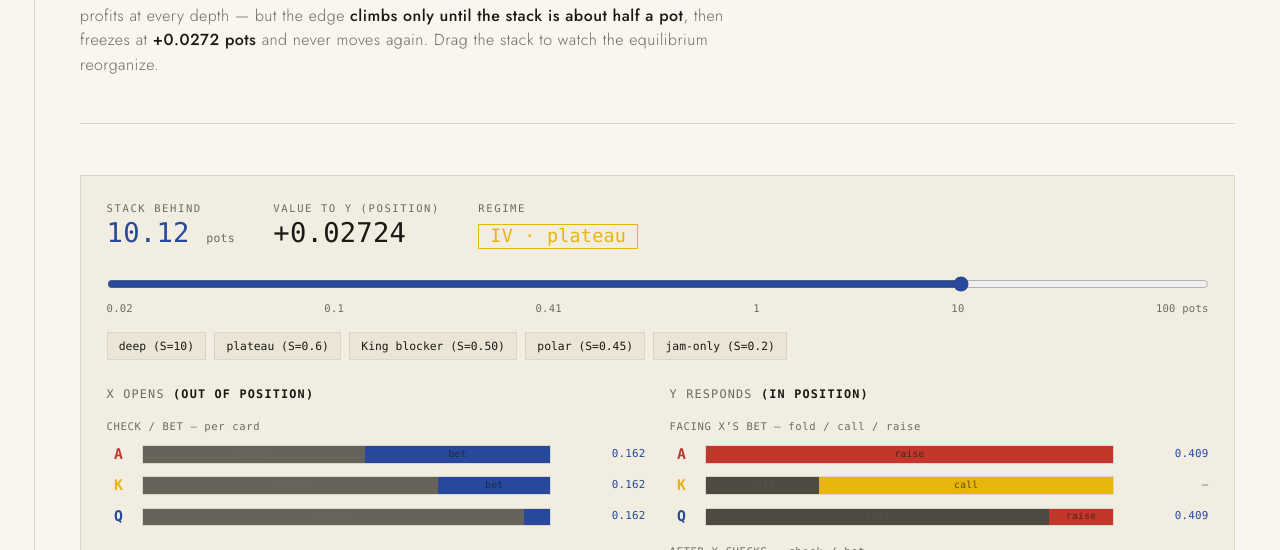
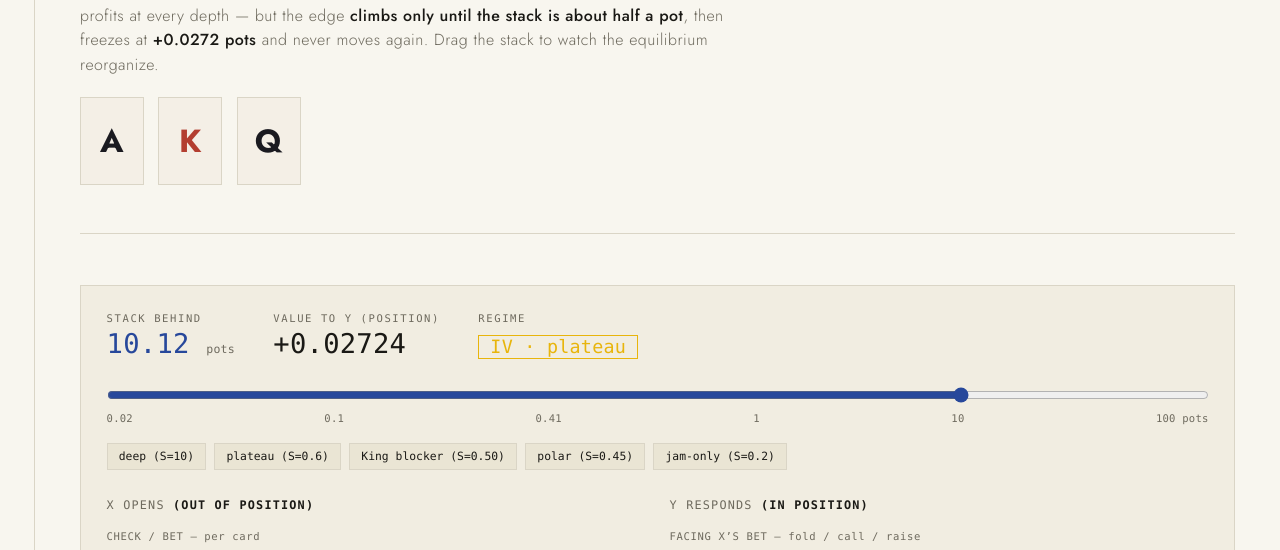
Before and after one commit to joeypopelka/mathematics-of-poker-visualized, a plain HTML site: page akq/nl/index.html in a window 1280 px wide. Shown: the part 193-743 px from the top of the page. Drawn offline with Linux system fonts and the light colour scheme.

Commit message:
Fix broken card faces; share the card component with AKQ no-limit
The hardcodes pass left akq/limit's card tokens circular
(--cardink:var(--cardink)), killing the letter colors — invisible in
dark mode, K no longer red. The tokens (--cardface/--cardink/--cardred,
cross-theme constants) and the .cardrow/.pcard component now live in
site.css; akq/limit's local copies are removed and akq/nl gets the same
A-K-Q trio in its hero. Verified on both pages.

Co-Authored-By: Claude Fable 5 <noreply@anthropic.com>

```diff
--- a/akq/nl/index.html
+++ b/akq/nl/index.html
@@ -152,6 +152,7 @@
   <b>climbs only until the stack is about half a pot</b>, then freezes at
   <b>+0.0272 pots</b> and never moves again. Drag the stack to watch the
   equilibrium reorganize.</p>
+  <div class="cardrow"><div class="pcard">A</div><div class="pcard red">K</div><div class="pcard">Q</div></div>
 </header>
 
 <section>
--- a/site.css
+++ b/site.css
@@ -39,6 +39,8 @@
   --screen:#10141D; --screencell:#0D111A; --screencellline:#1A202D;
   --screengrid:#1B2231; --screengrid2:#161C29; --screendim:#5A6478;
   --screenink:#B9C0CE; --screenlabel:#8A92A4; --screencursor:#E6E2D8;
+  /* ---- playing-card faces (AKQ pages): cross-theme constants ---- */
+  --cardface:#F4EFE6; --cardink:#1A1A20; --cardred:#B33E30;
 }
 /* dark theme (softened warm black, never pure) */
 html[data-theme="dark"]{
@@ -112,3 +114,10 @@ h2 .sub{display:block;font-family:var(--mono);font-size:.68rem;font-weight:400;
 h3{font-family:var(--sans);font-size:.85rem;font-weight:700;color:var(--ink);
   text-transform:uppercase;letter-spacing:.12em;margin:1.6rem 0 .5rem}
 p{max-width:70ch}
+
+/* playing-card trio used on the AKQ pages */
+.cardrow{display:flex;gap:.9rem;margin:1.2rem 0}
+.pcard{width:64px;height:88px;background:var(--cardface);color:var(--cardink);
+  display:flex;align-items:center;justify-content:center;font:700 2rem var(--sans);
+  border:1px solid var(--hair)}
+.pcard.red{color:var(--cardred)}
```
Also changed, not shown: akq/limit/index.html (+0 -6 lines), templates/akq/limit/index.html (+0 -6 lines), templates/akq/nl/index.html (+1 -0 lines).
